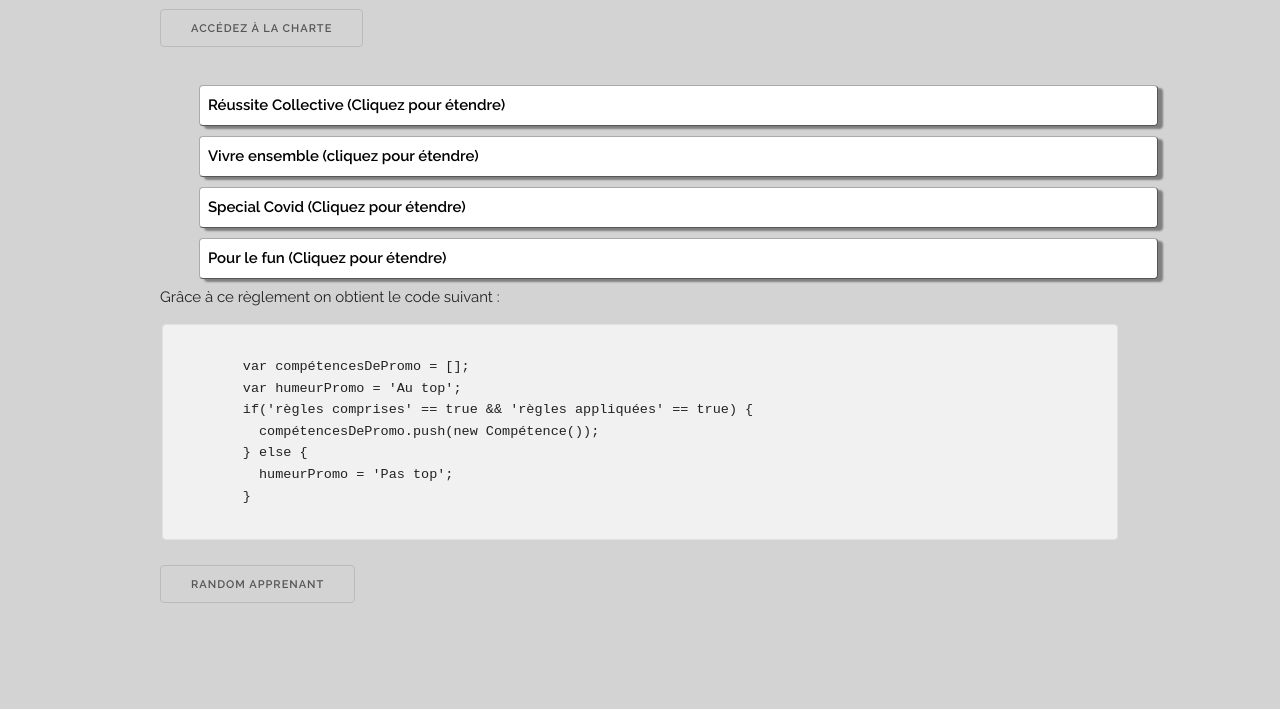
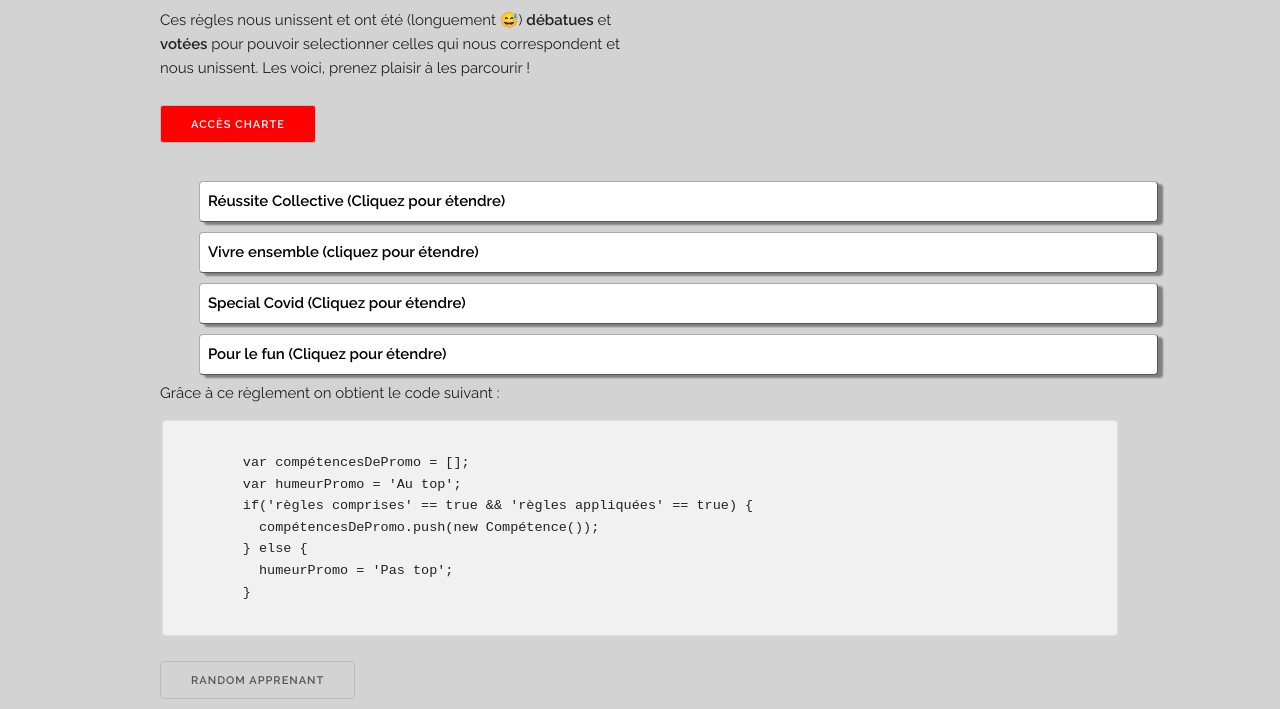
Before and after one commit to SANFILIPPOJF/CharteGroupe, a plain HTML site: page index.html in a window 1280 px wide. Shown: the part 125-834 px from the top of the page. Before the commit the page ends 800 px from the top, so only its background shows below. Drawn offline with Linux system fonts and the light colour scheme.

Commit message:
header break

```diff
--- a/css/style.css
+++ b/css/style.css
@@ -6,16 +6,22 @@ header {
     z-index: 1;
     width: 100%;
 }
-main{
-    margin-top: ;
-}
+
 /* changement puce de liste */
-
 li {
     list-style-image: url("/images/bullet.png");
 }
+
 /* Accecder à la charte */
-
+#AccesCharte {
+    background-color: red;
+    color: white;
+    border-radius: 3px;
+}
+.row{
+    max-width: 50%;
+    display: row;
+}
 /* Bouton bonus */
 
 /* Cadre de chapitres (partie masquée) */
--- a/index.html
+++ b/index.html
@@ -48,14 +48,17 @@
   <main class="container">
 
     <div class="row">
+      <br>
+      <br>
+      <br>
         <h4>Ceci est notre charte de promo</h4>
         <p>Ces règles nous unissent et ont été (longuement 😅) <strong>débatues</strong> et <strong>votées</strong> pour pouvoir selectionner celles qui nous correspondent et nous unissent. Les voici, prenez plaisir à les parcourir !</p>
     </div>
     <!--Bouton accès à la charte
     ---------------------------------------------------->
     <div class="row">
-      <button type="button">
-        Accédez à la charte
+      <button id="AccesCharte" type="button">
+        ACCÈS CHARTE
       </button>
     </div>
     <br>
```
